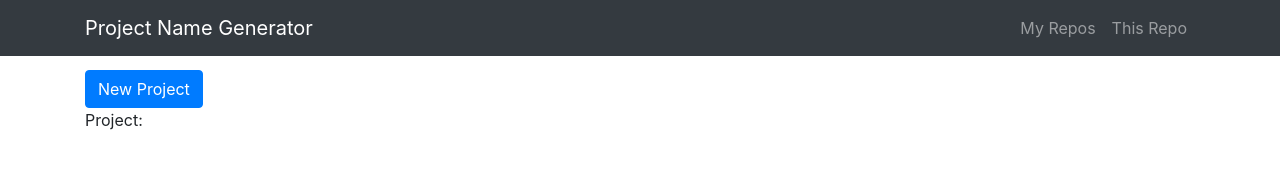
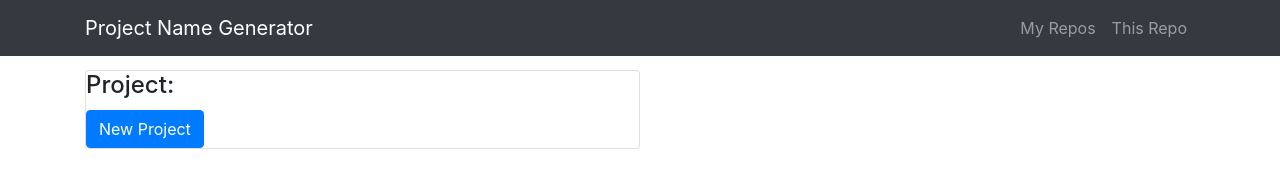
Before and after one commit to xxerror500xx/project_name_generator, a plain HTML site: page index.html in a window 1280 px wide. Drawn offline with nearby package versions, Linux system fonts and the light colour scheme.

Commit message:
add bootstrap card classes to css for a cleaner presentation

```diff
--- a/index.html
+++ b/index.html
@@ -34,12 +34,15 @@
   </nav>
   <div class="container">
     <form class="projectNameGenerator" action="index.html" method="post">
-      <button class="btn btn-primary" type="button" name="button" onclick="generateProjectName();">New Project</button>
     </form>
-    <p id="projectNames">
-      Project:
-      <h3 id="currentName"></h3>
-    </p>
+    <div class="card" style="width: 50%">
+      <div class="card-block">
+        <h4 class="card-title">Project:</h4>
+        <h6 class="card-subtitle mb-2 text-muted" id="currentName"></h6>
+        <p class="card-text" id="currentName"></p>
+        <button class="btn btn-primary" type="button" name="button" onclick="generateProjectName();">New Project</button>
+      </div>
+    </div>
   </div>
   <!-- Optional JavaScript -->
   <!-- jQuery first, then Popper.js, then Bootstrap JS -->
```
